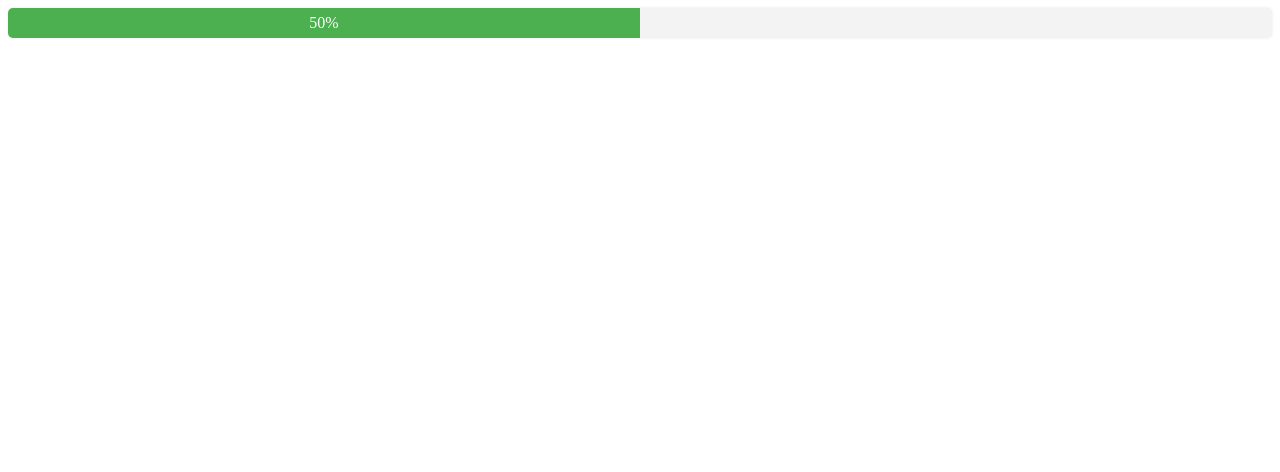
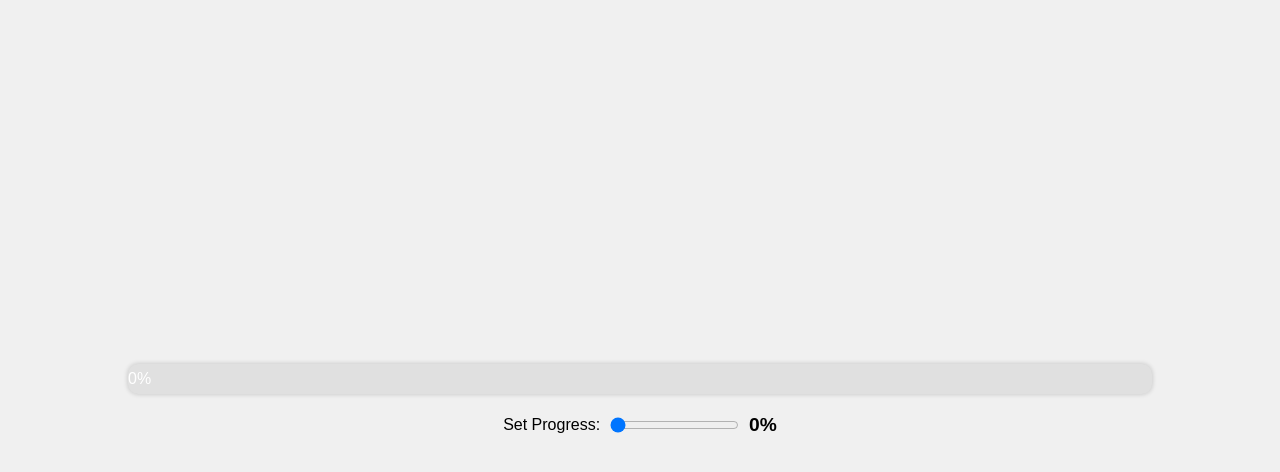
Before and after one commit to dhatchu14/progessbar, a plain HTML site: page index.html in a window 1280 px wide. Drawn offline with Linux system fonts and the light colour scheme.

Commit message:
updated index.html

```diff
--- a/index.html
+++ b/index.html
@@ -3,31 +3,77 @@
 <head>
     <meta charset="UTF-8">
     <meta name="viewport" content="width=device-width, initial-scale=1.0">
-    <title>Simple Progress Bar</title>
+    <title>Enhanced Progress Bar</title>
     <style>
+        body {
+            font-family: Arial, sans-serif;
+            display: flex;
+            flex-direction: column;
+            align-items: center;
+            justify-content: center;
+            height: 100vh;
+            margin: 0;
+            background-color: #f0f0f0;
+        }
+
         .progress-container {
-            width: 100%;
-            background-color: #f3f3f3;
-            border-radius: 5px;
+            width: 80%;
+            background-color: #e0e0e0;
+            border-radius: 10px;
             overflow: hidden;
-            box-shadow: 0 0 3px rgba(0, 0, 0, 0.1);
+            box-shadow: 0 0 5px rgba(0, 0, 0, 0.2);
+            margin-bottom: 20px;
         }
 
         .progress-bar {
-            width: 50%; /* Adjust this to change the progress */
+            width: 0; /* Initial width */
             height: 30px;
             background-color: #4caf50;
             text-align: center;
             line-height: 30px;
             color: white;
+            transition: width 0.4s ease;
+        }
+
+        .controls {
+            display: flex;
+            align-items: center;
+        }
+
+        .controls input[type="range"] {
+            margin: 0 10px;
+        }
+
+        .controls span {
+            font-size: 1.2em;
+            font-weight: bold;
         }
     </style>
 </head>
 <body>
 
 <div class="progress-container">
-    <div class="progress-bar">50%</div>
+    <div class="progress-bar" id="progress-bar">0%</div>
 </div>
+
+<div class="controls">
+    <label for="progress-range">Set Progress: </label>
+    <input type="range" id="progress-range" min="0" max="100" value="0">
+    <span id="progress-percentage">0%</span>
+</div>
+
+<script>
+    const progressBar = document.getElementById('progress-bar');
+    const progressRange = document.getElementById('progress-range');
+    const progressPercentage = document.getElementById('progress-percentage');
+
+    progressRange.addEventListener('input', (e) => {
+        const value = e.target.value;
+        progressBar.style.width = value + '%';
+        progressBar.textContent = value + '%';
+        progressPercentage.textContent = value + '%';
+    });
+</script>
 
 </body>
 </html>
```
